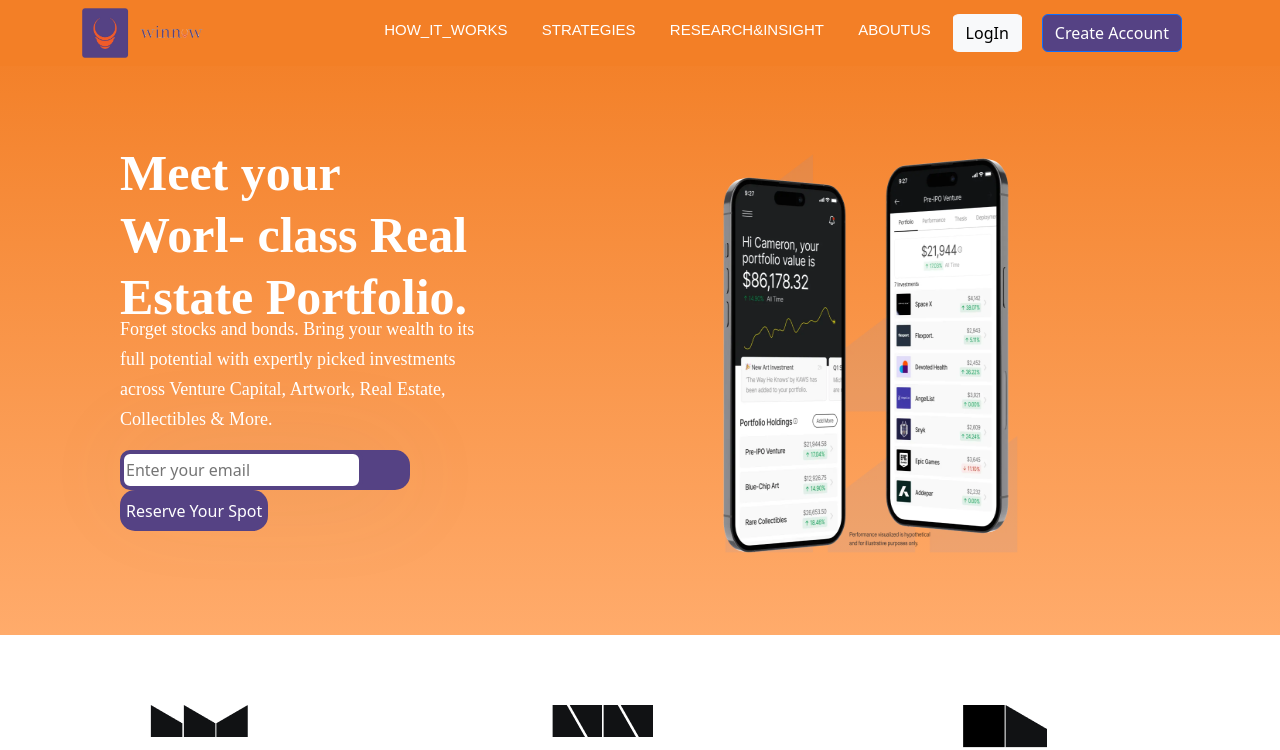
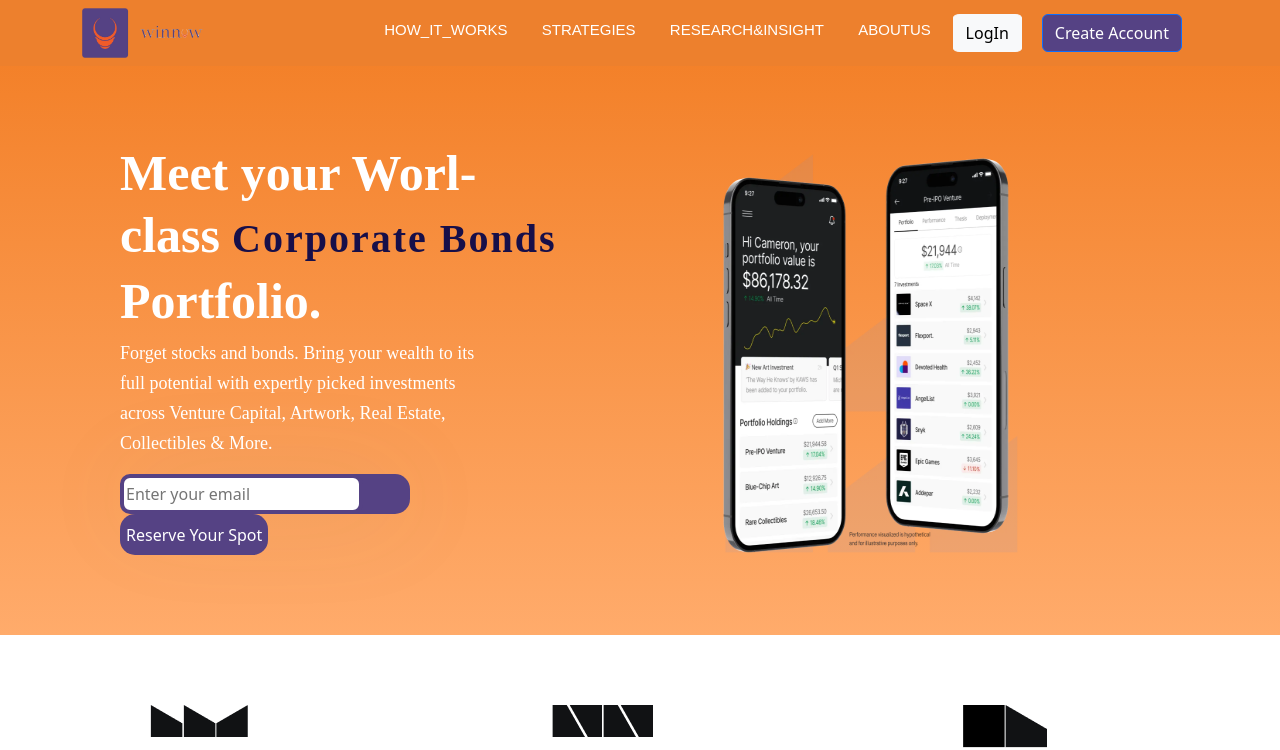
Before and after one commit to Ppreedam/winnow, a React (Create React App) app in the folder client/: page / in a window 1280 px wide. Shown: the top 750 px of the page. Built offline with nearby package versions, Linux system fonts and the light colour scheme.

Commit message:
wordflick

```diff
--- a/client/src/component/HomemainPage/Winnow.module.css
+++ b/client/src/component/HomemainPage/Winnow.module.css
@@ -16,7 +16,7 @@
 }
 
 .text_box_meet {
-  width: 60%;
+  width: 80%;
   height: max-content;
   text-align: left;
   font-family: "Rubik";
@@ -25,6 +25,7 @@
   font-size: 50px;
   line-height: 62px;
   color: #ffffff;
+  /* border: 1px solid white; */
   /* border: 1px solid black; */
 }
 
@@ -32,7 +33,7 @@
   height: max-content;
   width: 63%;
   text-align: left;
-  margin-top: -30px;
+  margin-top: -10px;
   /* border: 1px solid black; */
   font-family: "Rubik";
   font-style: normal;
@@ -494,3 +495,19 @@
   background: rgba(242, 124, 35, 1);
   box-shadow: 0px 4px 100px rgba(74, 148, 154, 0.1);
 }
+/* --------------------------------------------------word----------------------------------- */
+
+  .word {
+    font-family: 'Rubik';
+font-style: normal;
+font-weight: 700;
+font-size:40px;
+line-height: 62px;
+/* or 124% */
+
+letter-spacing: 2px;
+
+/* Title colour */
+
+color: #170F49;
+  }
--- a/client/src/component/HomemainPage/Winow.jsx
+++ b/client/src/component/HomemainPage/Winow.jsx
@@ -13,6 +13,7 @@ import garphic from "./Image/graphic.png";
 import team from "./Image/team.png";
 import CollapsibleExample from "../Navbar/Navbar";
 import style from "./Winnow.module.css";
+import WordFlick from "./WordFlick";
 
 const Winow = () => {
   const expert = [
@@ -47,13 +48,17 @@ const Winow = () => {
       learn: "Learn More",
     },
   ];
+
+
+
   return (
     <div style={{ width: "100%" }}>
       <CollapsibleExample />
       <div className={style.first_part}>
         <div className={style.text_box}>
           <p className={style.text_box_meet}>
-            Meet your Worl- class Real Estate Portfolio.
+            Meet your Worl- <br /><span>class</span>
+             <span className={style.word}> <WordFlick/></span> <br /> Portfolio.
           </p>
           <p className={style.text_box_Stock}>
             Forget stocks and bonds. Bring your wealth to its full potential
--- /dev/null
+++ b/client/src/component/HomemainPage/WordFlick.jsx
@@ -0,0 +1,52 @@
+import React, { useEffect, useState } from 'react';
+import style from "./Winnow.module.css"
+const WordFlick = () => {
+  const words = [
+    'Real Estate',
+    'Venture Capital',
+    'Corporate Bonds',
+    'Alternate Investments'
+  ];
+  const [part, setPart] = useState('');
+  const [i, setIndex] = useState(0);
+  const [offset, setOffset] = useState(0);
+  const [forwards, setForwards] = useState(true);
+  const [skipCount, setSkipCount] = useState(0);
+  const skipDelay = 20;
+  const speed = 50;
+
+  useEffect(() => {
+    const interval = setInterval(() => {
+      if (forwards) {
+        if (offset >= words[i].length) {
+          setSkipCount(skipCount + 1);
+          if (skipCount === skipDelay) {
+            setForwards(false);
+            setSkipCount(0);
+          }
+        }
+      } else {
+        if (offset === 0) {
+          setForwards(true);
+          setIndex((i + 1) % words.length);
+          setOffset(0);
+        }
+      }
+      const newPart = words[i].substr(0, offset);
+      if (skipCount === 0) {
+        if (forwards) {
+          setOffset(offset + 1);
+        } else {
+          setOffset(offset - 1);
+        }
+      }
+      setPart(newPart);
+    }, speed);
+
+    return () => clearInterval(interval);
+  }, [i, offset, forwards, skipCount, words]);
+
+  return <span>{part}</span>;
+};
+
+export default WordFlick;
--- a/client/src/component/Navbar/Navbar.css
+++ b/client/src/component/Navbar/Navbar.css
@@ -3,7 +3,8 @@
     /* height: 70px; */
     /* position: fixed;
     margin-top: 0px; */
-    background-color: #f37f26;
+    background-color: #ed802d;
+    /* background: linear-gradient(180deg, #f27c22 10%, #ffab6b 100%) */
 }
 .navlogo{
     height: 50px;
```
